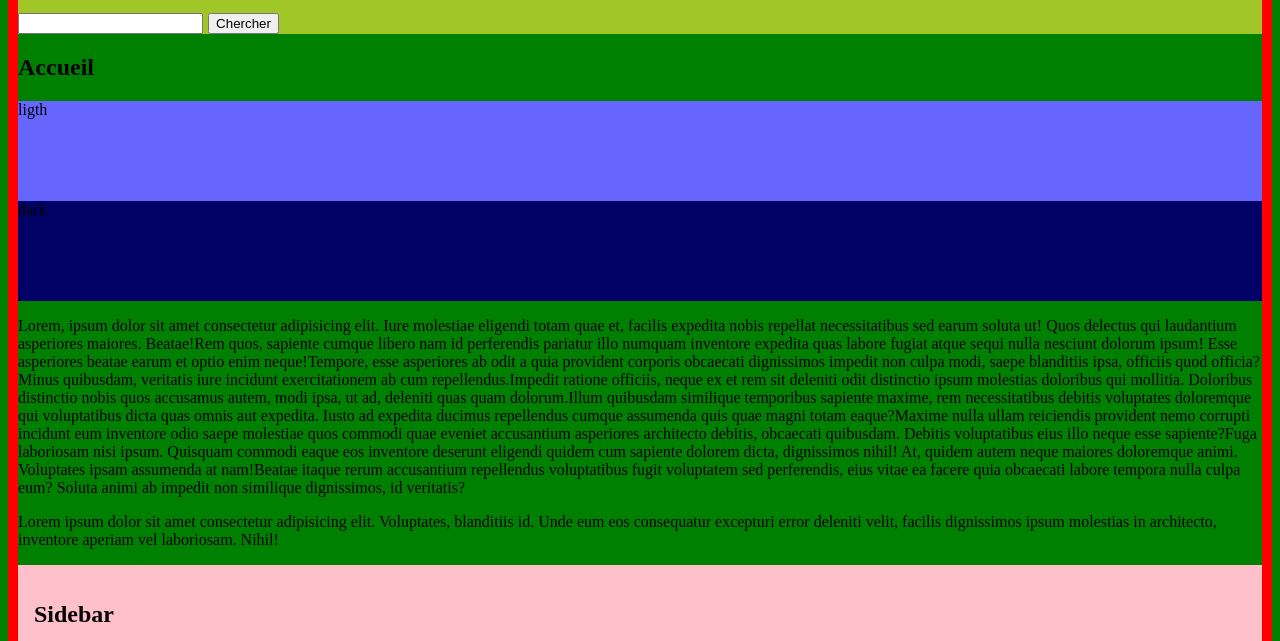
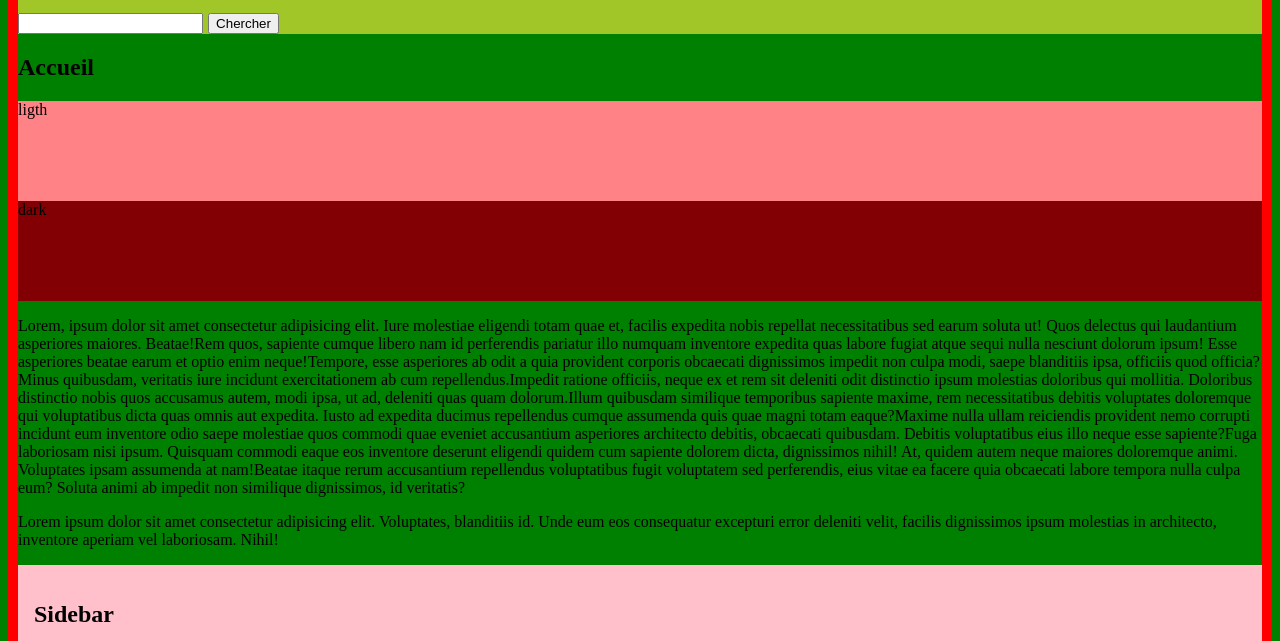
Before and after one commit to pcharli/ingrwi33, a plain HTML site: page index.html in a window 1280 px wide. Shown: the part 159-800 px from the top of the page. Drawn offline with nearby package versions, Linux system fonts and the light colour scheme; files that its build step writes are made by us from their sources.

Commit message:
edit default color in varaibles scsss

```diff
--- a/scss/_variables.scss
+++ b/scss/_variables.scss
@@ -1,4 +1,4 @@
-$color_primary: blue;
+$color_primary: rgb(255,28,35);
 $color_second: grey;
 $color_comp_primary: complement($color_primary);
 $color_light_primary: lighten($color_primary, 20);
```
